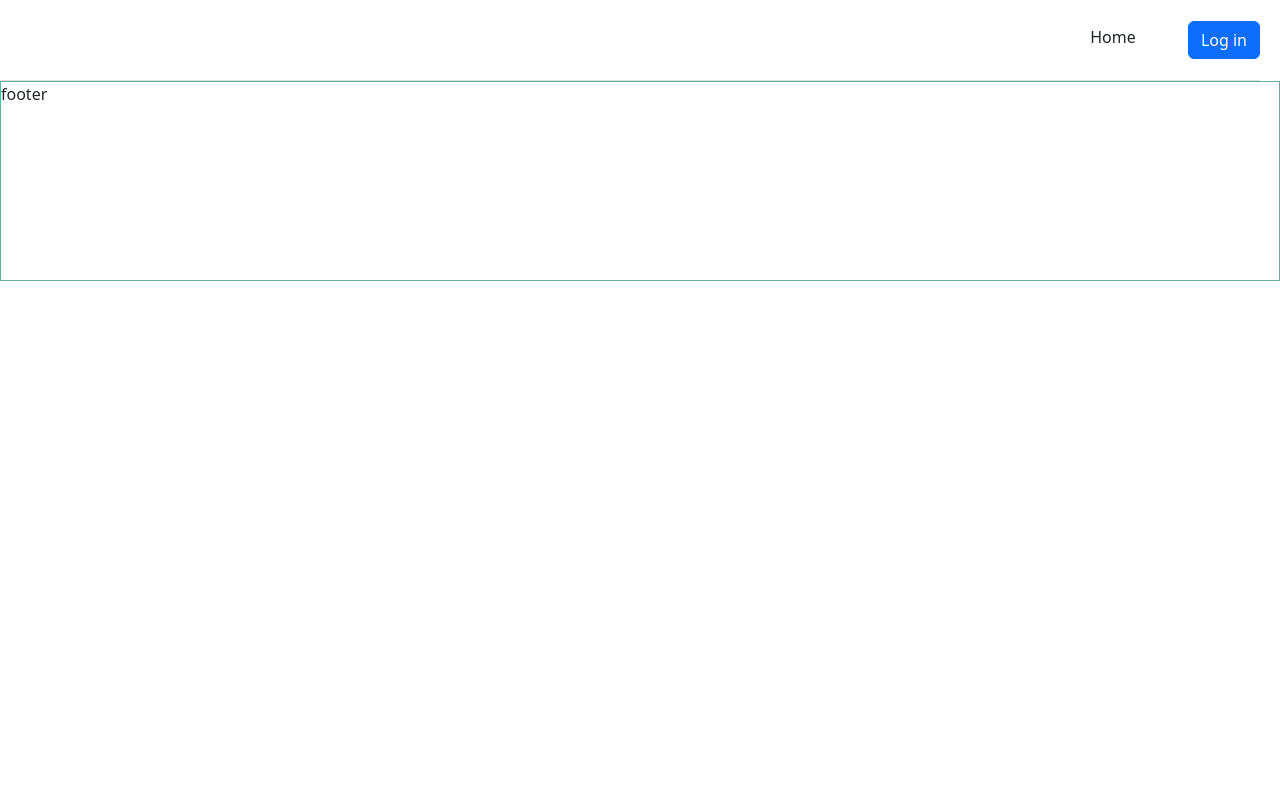
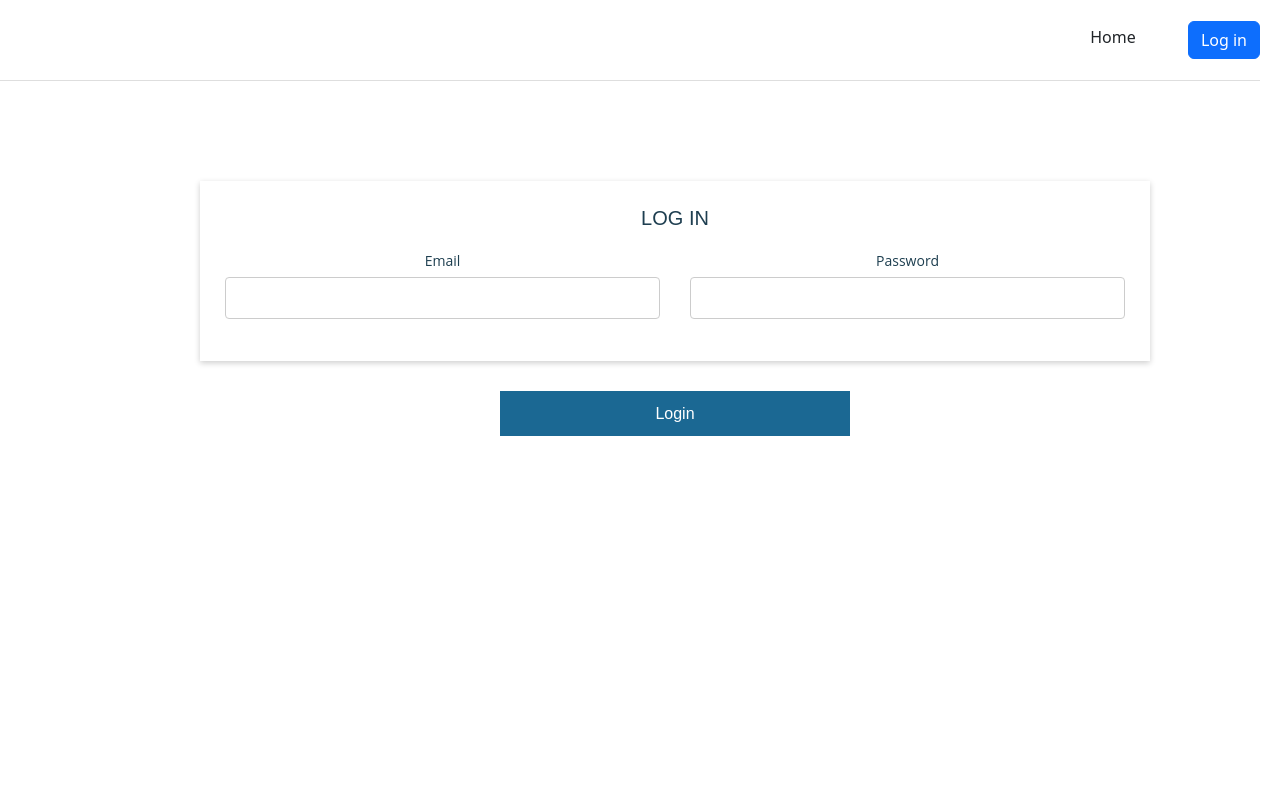
Before and after one commit to RezaRadfarDeveloper/calendar, a Vue app: page /login in a window 1280 px wide. Before the commit this address had no page. Shown: the top 800 px of the page. Built offline with nearby package versions, Linux system fonts and the light colour scheme.

Commit message:
part-14: adds login link and components to app

```diff
--- a/src/components/Home.vue
+++ b/src/components/Home.vue
@@ -78,7 +78,7 @@
       Form,
       Back,
       SignedUp
-  },
+   },
 
   computed: {
       showContinue()  {
@@ -285,7 +285,7 @@
     beforeMount(){
     this.setStore();
     // this.getReservation();
- },
+    },
   }
   </script>
   <style>
--- a/src/components/Hours.vue
+++ b/src/components/Hours.vue
@@ -60,7 +60,6 @@ export default {
 
         hourDisabled(hour) {
             return this.selectHours().indexOf(hour) !== -1;
-
         }
     },
     computed: {
--- /dev/null
+++ b/src/components/Login.vue
@@ -0,0 +1,166 @@
+<template>
+    <div class="main-form">
+        <div class="contact-details">
+            <h4 class="contact-title">
+                Log in
+            </h4>
+            <div class="d-flex justify-content-between">
+                <div class="name-row-first">
+                    <label class="label-general" for="">Email</label>
+                    <input type="text" v-model="email">
+                </div>
+                <div class="name-row-first">
+                    <label class="label-general" for="">Password</label>
+                    <input type="password"  v-model="password">
+                </div>
+            </div>
+        </div>
+        <Button :buttonText="'Login'"></Button>
+    </div>
+</template>
+
+<script>
+import { mapGetters, mapActions } from 'vuex';
+import Button from './Button.vue';
+
+    export default {
+        props: ['buttonClicked'],
+        components: {
+            Button
+        },
+        data() {
+            return {
+                password: '',
+                email:''
+            }
+        },
+        methods: {
+
+            ...mapActions(['validateForm', 'setFormFields','setFormErrors'])
+
+        },
+        computed: {
+            ...mapGetters(['formIsValidated','formErrors', 'formFields','getValidationClicked', 'formErrors'])
+        },
+
+        watch: {
+            //we use store state to save data for patient as we need it for next step to deal with.
+            buttonClicked(newValue, oldValue) {
+                if(oldValue !== newValue && newValue == true) {
+                console.log('clicked in form')
+                }
+            }
+        }
+    }
+    </script>
+    <style>
+
+    .main-form {
+        width: 950px;
+       height: 630px;
+       margin-top: 100px;
+       margin-left: 200px;
+    }
+
+    .row-name .name-row-first {
+            width: 435px;
+            height:100%;
+    }
+
+    .name-row-first > input {
+        width: 100%;
+        border: 1px solid #ccc;
+        border-radius: 4px;
+        height: 42px;
+        padding: 0 10px;
+        font-size: 14px;
+        color: #686868;
+        outline: none;
+        box-sizing: border-box;
+    }
+
+    .label-general {
+        display: block;
+        font-size: 14px;
+        color: #1e3f50;
+        line-height: 22px;
+        font-weight: 500;
+        margin-bottom: 5px;
+        font-family: "Open Sans",sans-serif;
+    }
+
+
+    .contact-details {
+        width: 950px;
+        height: 180px;
+        margin-bottom: 30px;
+        padding: 25px;
+        background-color: #fff;
+        box-shadow: 0 2px 6px rgb(0 0 0 / 20%);
+        position: relative;
+        display: flex;
+        text-align: center;
+        flex-wrap: wrap;
+        flex-direction: column;
+        justify-content: flex-start;
+        grid-gap: 30px;
+        gap: 30px;
+    }
+
+    .contact-details div > input {
+        width: 100%;
+        border: 1px solid #ccc;
+        border-radius: 4px;
+        height: 42px;
+        padding: 0 10px;
+        font-size: 14px;
+        color: #686868;
+        outline: none;
+        box-sizing: border-box;
+    }
+
+    .name-row-first {
+            width: 435px;
+            height:69px;
+    }
+
+    .contact-title {
+
+        width: 900px;
+        height: 29px;
+        color: #1e3e50;
+        font-size: 20px;
+        font-weight: 400;
+        letter-spacing: 0;
+        margin-bottom: -15px;
+        font-family: "Source Sans Pro",sans-serif;
+        text-transform: uppercase;
+    }
+
+    .row-title {
+        width: 900px;
+        height: 84px;
+    }
+    .row-title select {
+        width: 100%;
+        max-width: 200px;
+        border: 1px solid #ccc;
+        border-radius: 4px;
+        height: 42px;
+        padding: 0 10px;
+        font-size: 14px;
+        color: #686868;
+        outline: none;
+        box-sizing: border-box;
+    }
+
+    .row-name {
+        width: 900px;
+        height: 108px;
+        display: flex;
+        flex-wrap: wrap;
+        flex-direction: row;
+        grid-gap: 30px;
+        gap: 30px;
+    }
+    </style>
--- a/src/components/Navigation.vue
+++ b/src/components/Navigation.vue
@@ -3,7 +3,7 @@
             <router-link class="nav-link"  to="/">Home</router-link>
             <router-link v-if="getSignedUp" class="nav-link"  to="/profile">Profile</router-link>
             <div v-if="getSignedUp" class="btn btn-danger" @click="logout">Log out</div>
-            <div v-else class="btn btn-primary" @click="logIn">Log in</div>
+            <router-link  to="/login" v-else class="btn btn-primary">Log in</router-link>
         </div>
 </template>
 
--- a/src/main.js
+++ b/src/main.js
@@ -5,6 +5,7 @@ import App from './App.vue';
 import Profile from './components/Profile.vue';
 import Hour from './components/Hour.vue';
 import Home from './components/Home.vue';
+import Login from './components/Login.vue';
 import { doctors } from './data.js';
 
 
@@ -279,7 +280,9 @@ const router = createRouter({
     routes: [
         { path: '/profile', name: 'profile', component: Profile},
         { path: '/', name: 'home', component: Home},
-        {path: '/hour', name: 'hour', component: Hour}
+        {path: '/hour', name: 'hour', component: Hour},
+        {path: '/login', name: 'login', component: Login}
+
     ],
     history: createWebHistory()
 });
```
